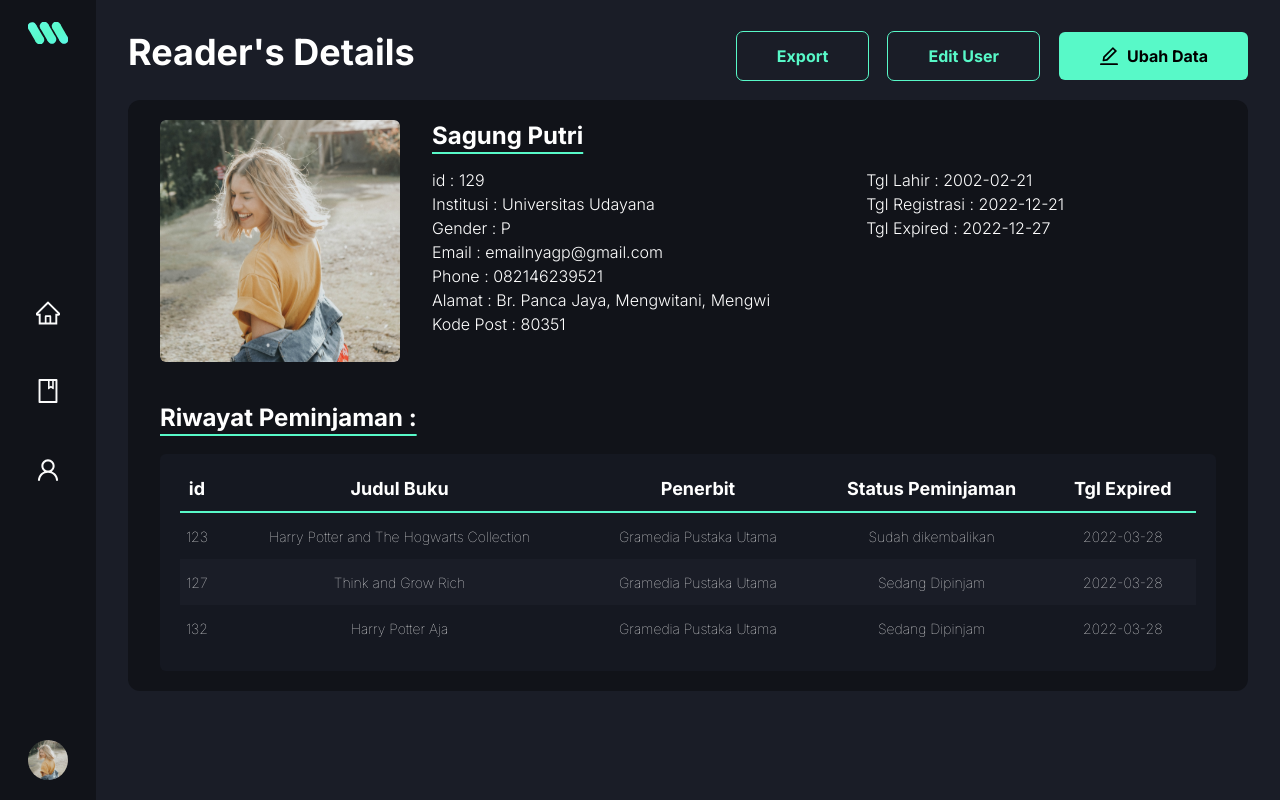
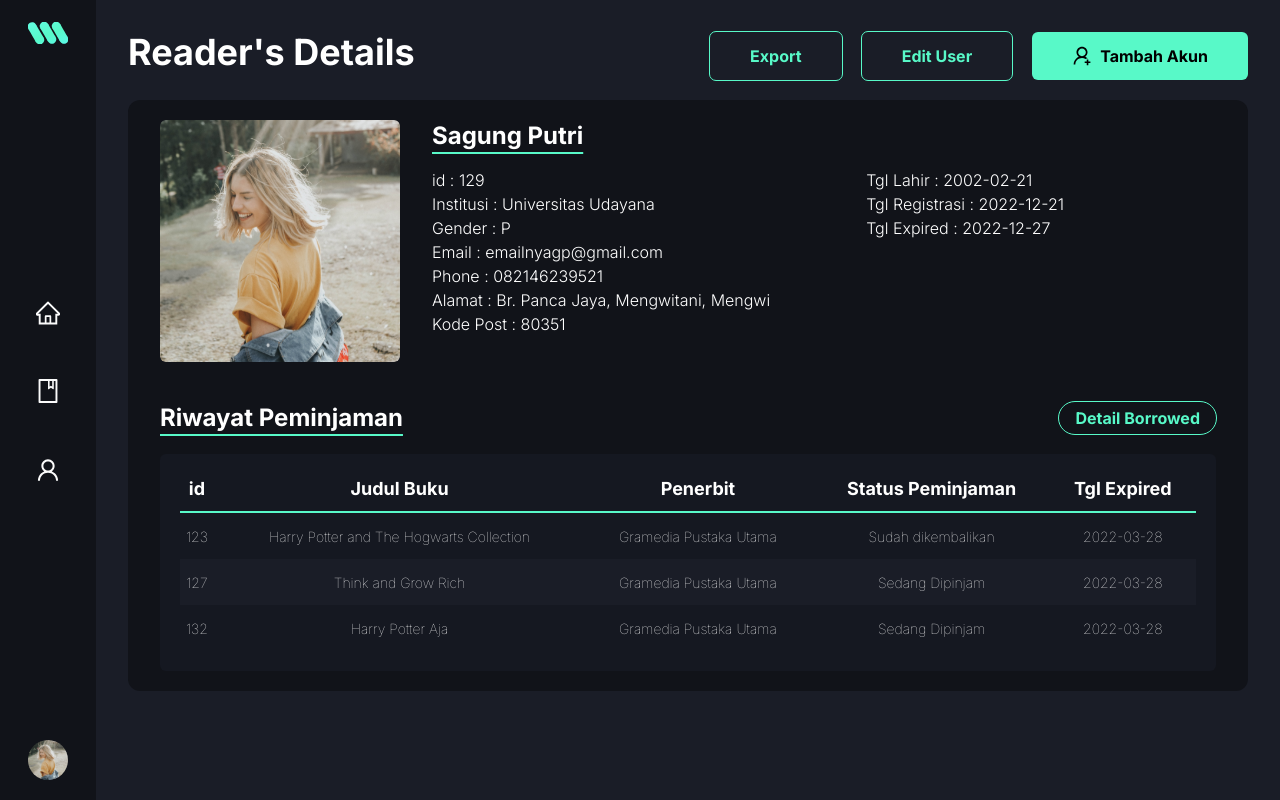
Before and after one commit to deedima3/minerva-desktop, a React (Vite) app: page /user/1 in a window 1280 px wide. Built offline with nearby package versions, Linux system fonts and the light colour scheme.

Commit message:
Edit icon button and link

```diff
--- a/src/routes/BookDetails.tsx
+++ b/src/routes/BookDetails.tsx
@@ -1,5 +1,6 @@
 import { EditOutlined } from "@ant-design/icons";
 import React from "react";
+import { Link } from "react-router-dom";
 import Box from "../components/Box/Box";
 import CustomButton from "../components/Button/CustomButton";
 import PageLayout from "../components/Layout/PageLayout";
@@ -51,7 +52,9 @@ const BookDetails = () => {
           Book's Details
         </h1>
         <div className="flex w-1/3 items-center gap-5 justify-end">
-          <CustomButton variant="solid">Cek Stok</CustomButton>
+          <Link to='/stock'>
+            <CustomButton variant="solid">Cek Stok</CustomButton>
+          </Link>
           <CustomButton variant="solid">
             <div className="flex items-center gap-2">
               <EditOutlined style={{ fontSize: "20px" }} />
@@ -93,7 +96,7 @@ const BookDetails = () => {
             </div>
           </div>
           <h3 className="text-white font-bold text-2xl mt-10 underline underline-offset-8 decoration-brand-primary">
-            Riwayat Peminjaman :</h3>
+            Riwayat Peminjaman </h3>
           <Table
             data={data}
             columns={columns}
--- a/src/routes/User.tsx
+++ b/src/routes/User.tsx
@@ -1,4 +1,4 @@
-import { EditOutlined, FundViewOutlined } from "@ant-design/icons";
+import { EditOutlined, UserAddOutlined } from "@ant-design/icons";
 import React from "react";
 import { Link } from "react-router-dom";
 import Box from "../components/Box/Box";
@@ -68,8 +68,8 @@ const User = () => {
           <CustomButton variant="outline">Print</CustomButton>
           <CustomButton variant="solid">
             <div className="flex items-center gap-2">
-              <EditOutlined style={{ fontSize: "20px" }} />
-              Ubah Data
+              <UserAddOutlined style={{ fontSize: "20px" }} />
+              Tambah Akun
             </div>
           </CustomButton>
         </div>
--- a/src/routes/UserDetails.tsx
+++ b/src/routes/UserDetails.tsx
@@ -1,10 +1,12 @@
-import { EditOutlined } from "@ant-design/icons";
+import { EditOutlined, UserAddOutlined } from "@ant-design/icons";
 import React from "react";
+import { Link } from "react-router-dom";
 import Box from "../components/Box/Box";
 import CustomButton from "../components/Button/CustomButton";
 import PageLayout from "../components/Layout/PageLayout";
 import Table from "../components/Table/Table";
 import userprofile from "../static/userprofile.svg";
+import SmallButton from "../components/Button/SmallButton";
 
 const UserDetails = () => {
  const columns = [
@@ -46,8 +48,8 @@ return (
         <CustomButton variant="outline">Edit User</CustomButton>
         <CustomButton variant="solid">
           <div className="flex items-center gap-2">
-            <EditOutlined style={{ fontSize: "20px" }} />
-            Ubah Data
+            <UserAddOutlined style={{ fontSize: "20px" }} />
+            Tambah Akun
           </div>
         </CustomButton>
       </div>
@@ -77,8 +79,15 @@ return (
             </div>
           </div>
         </div>
-        <h3 className="text-white font-bold text-2xl mt-10 underline underline-offset-8 decoration-brand-primary">
-          Riwayat Peminjaman :</h3>
+        <div className="flex justify-between mt-10">
+          <h3 className="text-white font-bold text-2xl underline underline-offset-8 decoration-brand-primary">
+            Riwayat Peminjaman </h3>
+          <Link to="/borrowed">
+            <SmallButton variant="outline">
+              Detail Borrowed
+            </SmallButton>
+          </Link>
+        </div>
         <Table
           data={data}
           columns={columns}
```
